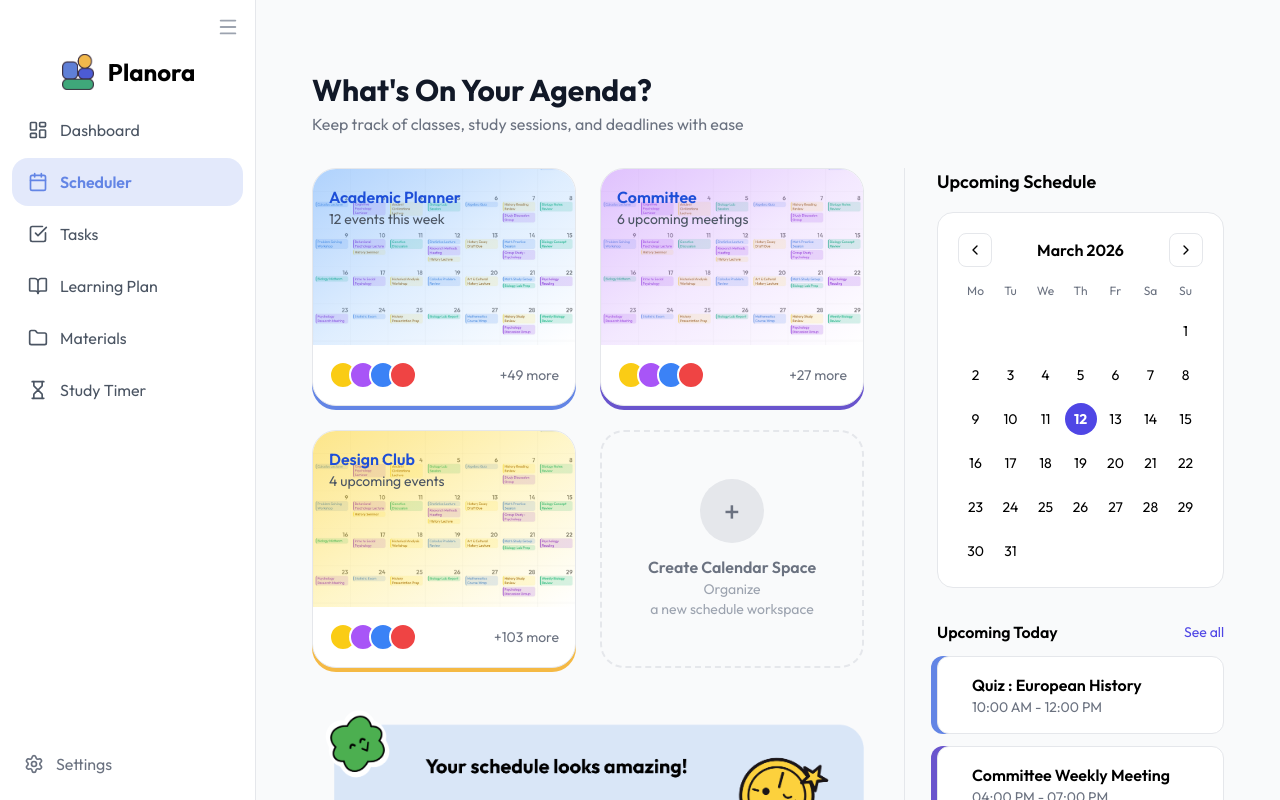
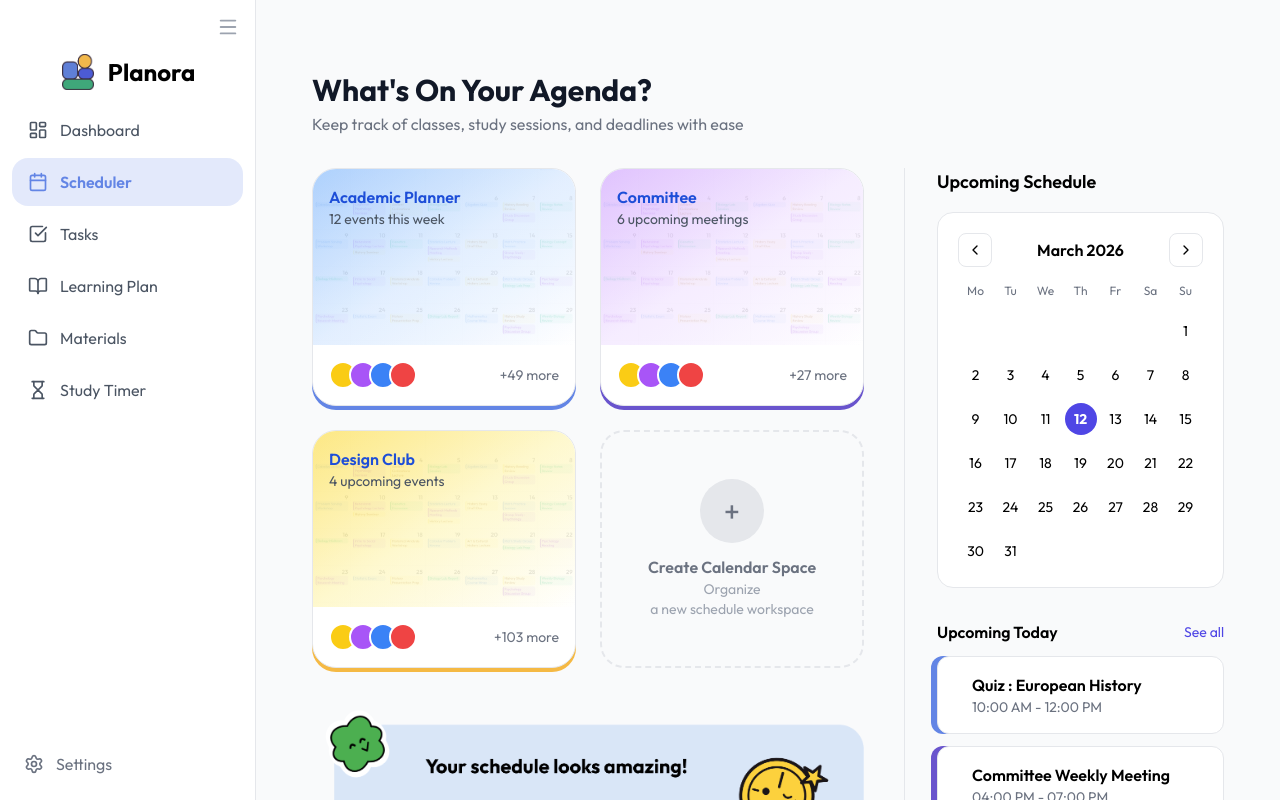
Before and after one commit to febbyvnr/planora, a React (Vite) app: page /scheduler in a window 1280 px wide. Built offline with nearby package versions, Linux system fonts and the light colour scheme.

Commit message:
Fix : Task.jsx & Scheduler.jsx
Tasks.jsx : agenda & subject jadikan 1 row.
Scheduler.jsx : tambah opacity cardBg

```diff
--- a/src/pages/Scheduler.jsx
+++ b/src/pages/Scheduler.jsx
@@ -80,7 +80,6 @@ export default function App() {
                     Keep track of classes, study sessions, and deadlines with ease
                 </p>
             </div>
-
             <div className="grid grid-cols-1 lg:grid-cols-[1fr_320px] gap-10">
                 <div className="space-y-8">
                     <div className="grid grid-cols-1 sm:grid-cols-2 gap-6">
@@ -88,12 +87,9 @@ export default function App() {
                         onClick={() => navigate("/scheduler/detailed")}
                         className="rounded-3xl border overflow-hidden bg-white relative shadow-[0px_4px_0px_rgb(99,133,229)] hover:-translate-y-1 transition cursor-pointer"
                     >
-                        <div
-                            className="h-44 bg-cover bg-center bg-gradient-to-br from-blue-100 via-blue-50 to-white p-4 flex flex-col relative overflow-hidden"
-                            style={{ backgroundImage: `url(${cardBg})` }}
-                            >
-                            <div className="absolute inset-0 bg-gradient-to-br from-blue-400/50 via-blue-300/30 to-transparent"></div>
-
+                        <div className="h-44 p-4 flex flex-col relative overflow-hidden bg-gradient-to-br from-blue-100 via-blue-50 to-white">
+                            <img src={cardBg} className="absolute inset-0 w-full h-full object-cover opacity-20"/>
+                            <div className="absolute inset-0 bg-gradient-to-br from-blue-400/40 via-blue-200/30 to-transparent"></div>
                             <div className="relative z-10">
                                 <p className="text-blue-700 font-semibold">
                                     Academic Planner
@@ -113,14 +109,10 @@ export default function App() {
                             <span className="text-gray-500 text-sm">+49 more</span>
                         </div>
                     </div>
-
                     <div className="rounded-3xl border overflow-hidden bg-white relative shadow-[0px_4px_0px_#6954CD] hover:-translate-y-1 transition cursor-pointer">
-                        <div
-                            className="h-44 bg-cover bg-center bg-gradient-to-br from-purple-100 via-purple-50 to-white p-4 flex flex-col relative overflow-hidden"
-                            style={{ backgroundImage: `url(${cardBg})` }}
-                        >
-                            <div className="absolute inset-0 bg-gradient-to-br from-purple-400/50 via-purple-300/30 to-transparent"></div>
-
+                        <div className="h-44 p-4 flex flex-col relative overflow-hidden bg-gradient-to-br from-purple-100 via-purple-50 to-white">
+                            <img src={cardBg} className="absolute inset-0 w-full h-full object-cover opacity-20"/>
+                            <div className="absolute inset-0 bg-gradient-to-br from-purple-400/40 via-purple-200/30 to-transparent"></div>
                             <div className="relative z-10">
                                 <p className="text-blue-700 font-semibold">Committee</p>
                                 <p className="text-sm text-gray-600">
@@ -138,14 +130,10 @@ export default function App() {
                             <span className="text-gray-500 text-sm">+27 more</span>
                         </div>
                     </div>
-
                     <div className="rounded-3xl border overflow-hidden bg-white relative shadow-[0px_4px_0px_#F5B944] hover:-translate-y-1 transition cursor-pointer">
-                        <div
-                            className="h-44 bg-cover bg-center bg-gradient-to-br from-yellow-100 via-yellow-50 to-white p-4 flex flex-col relative overflow-hidden"
-                            style={{ backgroundImage: `url(${cardBg})` }}
-                        >
-                            <div className="absolute inset-0 bg-gradient-to-br from-yellow-400/50 via-yellow-300/30 to-transparent"></div>
-
+                        <div className="h-44 p-4 flex flex-col relative overflow-hidden bg-gradient-to-br from-yellow-100 via-yellow-50 to-white">
+                            <img src={cardBg} className="absolute inset-0 w-full h-full object-cover opacity-20"/>
+                            <div className="absolute inset-0 bg-gradient-to-br from-yellow-400/40 via-yellow-200/30 to-transparent"></div>
                             <div className="relative z-10">
                                 <p className="text-blue-700 font-semibold">Design Club</p>
                                 <p className="text-sm text-gray-600">4 upcoming events</p>
@@ -161,7 +149,6 @@ export default function App() {
                             <span className="text-gray-500 text-sm">+103 more</span>
                         </div>
                     </div>
-
                     <div
                         onClick={() => setPopupOpen(true)}
                         className="rounded-3xl border-2 border-dashed flex flex-col items-center justify-center text-center p-10 text-gray-500 hover:bg-gray-50 cursor-pointer transition"
@@ -176,7 +163,6 @@ export default function App() {
                         </p>
                     </div>
                     </div>
-
                     <div className="rounded-3xl overflow-hidden">
                         <img
                             src={footer}
@@ -185,7 +171,6 @@ export default function App() {
                         />
                     </div>
                 </div>
-
                 <div className="space-y-8 lg:border-l lg:pl-8">
                     <div>
                         <h3 className="text-lg font-semibold mb-4">Upcoming Schedule</h3>
@@ -207,7 +192,6 @@ export default function App() {
                                     <ChevronRight size={16} />
                                 </button>
                             </div>
-
                             <div className="grid grid-cols-7 text-xs text-gray-500 text-center">
                                 <span>Mo</span>
                                 <span>Tu</span>
@@ -217,7 +201,6 @@ export default function App() {
                                 <span>Sa</span>
                                 <span>Su</span>
                             </div>
-
                             <div className="grid grid-cols-7 text-center gap-y-3 text-sm">
                                 {days.map((day, index) => {
                                     const isToday =
@@ -242,7 +225,6 @@ export default function App() {
                             </div>
                         </div>
                     </div>
-
                     <div>
                         <div className="flex justify-between items-center mb-3">
                             <h3 className="font-semibold">Upcoming Today</h3>
@@ -277,7 +259,6 @@ export default function App() {
                 </div>
                 </div>
             </div>
-
             {popupOpen && (
                 <div className="fixed inset-0 bg-black/40 backdrop-blur-md flex justify-center items-center z-50 transition-opacity duration-300">
                     <div className="bg-white rounded-2xl w-[380px] p-6 relative shadow-xl animate-scaleIn">
@@ -353,7 +334,6 @@ export default function App() {
                                     </button>
                                 </div>
                             )}
-
                             {popupTab === "join" && (
                             <div className="space-y-4">
                                 <div>
--- a/src/pages/Tasks.jsx
+++ b/src/pages/Tasks.jsx
@@ -602,18 +602,15 @@ const isFormValid =
                                     className="w-full px-4 py-3 rounded-2xl bg-gray-200 focus:bg-white border-2 border-transparent focus:border-indigo-500 outline-none transition"
                                 />
                             </div>
+                            <div className="grid grid-cols-2 gap-4">
                                 <div className="relative">
-                                <p className="text-gray-500 text-sm mb-2">
-                                    AGENDA
-                                </p>
+                                    <p className="text-gray-500 text-sm mb-2">AGENDA</p>
                                     <div
                                         onClick={()=>setOpenAgenda(!openAgenda)}
                                         className="w-full px-4 py-3 rounded-2xl bg-gray-200 cursor-pointer flex items-center justify-between"
                                     >
                                         <span>{agenda}</span>
-                                    <span className="text-gray-500 text-lg leading-none">
-                                        ▾
-                                    </span>
+                                        <span className="text-gray-500 text-lg leading-none">▾</span>
                                     </div>
                                     {openAgenda && (
                                         <div className="absolute w-full bg-white border rounded-xl mt-2 shadow-md z-10">
@@ -632,7 +629,7 @@ const isFormValid =
                                             <div className="border-t"/>
                                             <input
                                                 placeholder="Add new agenda..."
-                                            className="w-full px-4 py-2 outline-none"
+                                                className="w-full px-4 py-2 outline-none rounded-b-xl"
                                                 onKeyDown={(e)=>{
                                                     if(e.key==="Enter" && e.target.value){
                                                         setAgendaList([...agendaList,e.target.value]);
@@ -646,15 +643,13 @@ const isFormValid =
                                     )}
                                 </div>
                                 <div className="relative">
-                                <p className="text-gray-500 text-sm mb-2">
-                                    SUBJECT
-                                </p>
+                                    <p className="text-gray-500 text-sm mb-2">SUBJECT</p>
                                     <div
                                         onClick={()=>setOpenSubject(!openSubject)}
                                         className="w-full px-4 py-3 rounded-2xl bg-gray-200 cursor-pointer flex items-center justify-between"
                                     >
                                         {subject}
-                                    <span>⌄</span>
+                                        <span className="text-gray-500 text-lg leading-none">▾</span>
                                     </div>
                                     {openSubject && (
                                         <div className="absolute w-full bg-white border rounded-xl mt-2 shadow-md z-10">
@@ -673,7 +668,7 @@ const isFormValid =
                                             <div className="border-t"/>
                                             <input
                                                 placeholder="Add new subject..."
-                                            className="w-full px-4 py-2 outline-none"
+                                                className="w-full px-4 py-2 outline-none rounded-b-xl"
                                                 onKeyDown={(e)=>{
                                                     if(e.key==="Enter" && e.target.value){
                                                         setSubjectList([...subjectList,e.target.value]);
@@ -685,6 +680,7 @@ const isFormValid =
                                             />
                                         </div>
                                     )}
+                                </div>
                             </div>
                             <div>
                                 <p className="text-gray-500 text-sm mb-2">PRIORITY</p>
```
Lines whose indentation alone changed are shown as unchanged.
